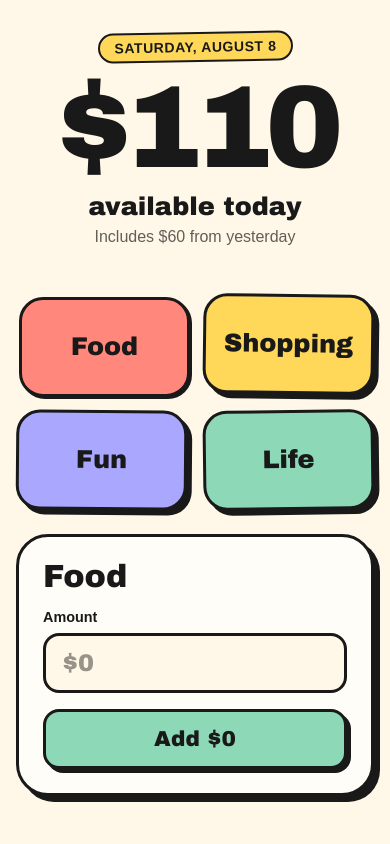
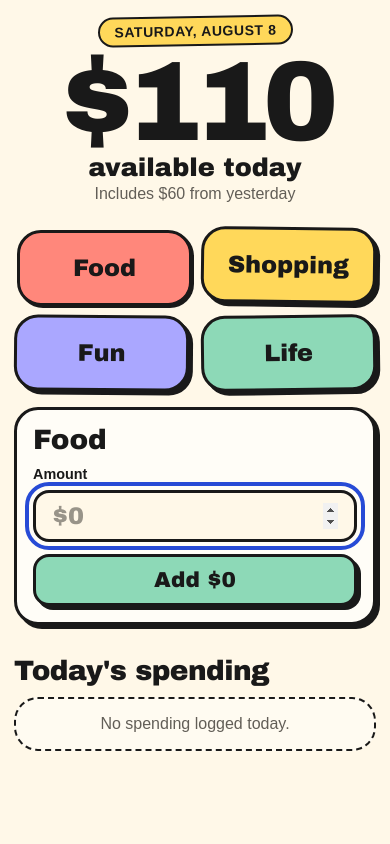
Before and after one commit to sharonmc-cloud/budgeting-app, a React (Vite) app: page / in a window 390 px wide. Both pictures are taken after a click on the button "Food". Shown: the top 844 px of the page. Built offline with nearby package versions, Linux system fonts and the light colour scheme; a web font is replaced by a local one.

Commit message:
Refine mobile Today layout density

```diff
--- a/src/App.css
+++ b/src/App.css
@@ -203,8 +203,8 @@
 }
 
 .transaction-row {
-  display: flex;
-  justify-content: space-between;
+  display: grid;
+  grid-template-columns: minmax(0, 1fr) auto;
   align-items: center;
   gap: var(--space-4);
   margin: 0;
@@ -213,6 +213,82 @@
   border-radius: var(--radius-sm);
   background: var(--color-surface);
   animation: transaction-in 200ms ease-out both;
+}
+
+.transaction-row__details {
+  display: flex;
+  justify-content: space-between;
+  align-items: center;
+  gap: var(--space-3);
+}
+
+.transaction-row__actions {
+  display: flex;
+  gap: var(--space-2);
+}
+
+.transaction-row__actions button {
+  min-height: 2.25rem;
+  padding: 0.25rem 0.65rem;
+  border: 2px solid var(--color-ink);
+  border-radius: 999px;
+  color: var(--color-ink);
+  background: var(--color-background);
+  box-shadow: 2px 2px 0 var(--color-ink);
+  font-family: var(--font-display);
+  font-size: 0.9rem;
+  font-weight: 700;
+  cursor: pointer;
+  transition: box-shadow 120ms ease, transform 120ms ease;
+}
+
+.transaction-row__actions button:hover {
+  box-shadow: 3px 3px 0 var(--color-ink);
+  transform: translate(-1px, -1px);
+}
+
+.transaction-row__actions button:active {
+  box-shadow: none;
+  transform: translate(2px, 2px);
+}
+
+.transaction-row__actions .transaction-row__delete {
+  background: var(--color-coral);
+}
+
+.transaction-row__edit-label {
+  display: flex;
+  align-items: center;
+  gap: var(--space-3);
+  font-weight: 700;
+}
+
+.transaction-row__category {
+  font-size: 0.9rem;
+}
+
+.transaction-row__input-wrap {
+  display: flex;
+  align-items: center;
+  gap: 0.2rem;
+  width: 7rem;
+  padding-inline: 0.6rem;
+  border: 2px solid var(--color-ink);
+  border-radius: var(--radius-sm);
+  background: var(--color-background);
+  font-family: var(--font-display);
+  font-weight: 700;
+}
+
+.transaction-row__input {
+  width: 100%;
+  min-width: 0;
+  min-height: 2.5rem;
+  padding: 0;
+  border: 0;
+  outline: 0;
+  background: transparent;
+  font: inherit;
 }
 
 .transaction-row[data-category='Food'] {
@@ -285,6 +361,99 @@ input:focus-visible {
   }
 }
 
+@media (max-width: 34rem) {
+  .today {
+    padding: var(--space-4) 0.875rem var(--space-6);
+  }
+
+  .balance {
+    margin-top: var(--space-4);
+  }
+
+  .balance__amount {
+    font-size: clamp(6.5rem, 29vw, 7.75rem);
+  }
+
+  .balance__label {
+    margin-top: var(--space-3);
+  }
+
+  .balance__rollover {
+    margin-top: 0.25rem;
+  }
+
+  .categories {
+    gap: var(--space-3);
+    margin-top: var(--space-5);
+  }
+
+  .category-button {
+    min-height: 4.75rem;
+    padding: var(--space-3);
+    box-shadow: 4px 4px 0 var(--color-ink);
+    font-size: 1.5rem;
+  }
+
+  .expense-entry {
+    margin-top: var(--space-4);
+    padding: var(--space-4);
+    border-radius: var(--radius-md);
+    box-shadow: 4px 4px 0 var(--color-ink);
+  }
+
+  .expense-entry__title {
+    margin-bottom: var(--space-3);
+    font-size: 1.75rem;
+  }
+
+  .expense-entry__input,
+  .expense-entry__button {
+    min-height: 3.25rem;
+  }
+
+  .expense-entry__button {
+    margin-top: var(--space-3);
+  }
+
+  .spending {
+    margin-top: var(--space-6);
+  }
+
+  .spending__title {
+    margin-bottom: var(--space-3);
+    font-size: 1.75rem;
+  }
+
+  .spending__empty {
+    padding: var(--space-4);
+  }
+
+  .transaction-list {
+    gap: 0.625rem;
+  }
+
+  .transaction-row {
+    gap: 0.625rem;
+    padding: 0.625rem 0.75rem;
+  }
+
+  .transaction-row--editing {
+    grid-template-columns: 1fr;
+  }
+
+  .transaction-row--editing .transaction-row__actions {
+    justify-content: flex-end;
+  }
+
+  .transaction-row--editing .transaction-row__edit-label {
+    justify-content: space-between;
+  }
+
+  .transaction-row__actions button {
+    min-height: 2.75rem;
+  }
+}
+
 @media (prefers-reduced-motion: reduce) {
   *,
   *::before,
--- a/src/App.tsx
+++ b/src/App.tsx
@@ -1,13 +1,73 @@
-import { useState } from 'react'
+import { useEffect, useRef, useState } from 'react'
 import './App.css'
 import CategoryButton from './components/CategoryButton'
 
+type Transaction = {
+  id: string
+  category: string
+  amount: number
+}
+
+const transactionsStorageKey = 'transactions'
+
+function createTransactionId() {
+  return (
+    globalThis.crypto?.randomUUID?.() ??
+    `${Date.now()}-${Math.random().toString(16).slice(2)}`
+  )
+}
+
+function loadTransactions(): Transaction[] {
+  try {
+    const storedTransactions = JSON.parse(
+      localStorage.getItem(transactionsStorageKey) ?? '[]',
+    )
+
+    if (!Array.isArray(storedTransactions)) return []
+
+    return storedTransactions.flatMap((transaction) => {
+      if (
+        typeof transaction !== 'object' ||
+        transaction === null ||
+        typeof transaction.category !== 'string' ||
+        typeof transaction.amount !== 'number' ||
+        !Number.isFinite(transaction.amount)
+      ) {
+        return []
+      }
+
+      return [
+        {
+          id:
+            typeof transaction.id === 'string' && transaction.id
+              ? transaction.id
+              : createTransactionId(),
+          category: transaction.category,
+          amount: transaction.amount,
+        },
+      ]
+    })
+  } catch {
+    return []
+  }
+}
+
 function App() {
+  const amountInputRef = useRef<HTMLInputElement>(null)
   const [selectedCategory, setSelectedCategory] = useState<string | null>(null)
   const [amount, setAmount] = useState('')
-  const [transactions, setTransactions] = useState<
-    { category: string; amount: number }[]
-  >([])
+  const [transactions, setTransactions] =
+    useState<Transaction[]>(loadTransactions)
+  const [editingId, setEditingId] = useState<string | null>(null)
+  const [editingAmount, setEditingAmount] = useState('')
+
+  useEffect(() => {
+    localStorage.setItem(transactionsStorageKey, JSON.stringify(transactions))
+  }, [transactions])
+
+  useEffect(() => {
+    if (selectedCategory) amountInputRef.current?.focus()
+  }, [selectedCategory])
 
   function addExpense() {
     if (!selectedCategory || !amount) return
@@ -15,6 +75,7 @@ function App() {
     setTransactions([
       ...transactions,
       {
+        id: createTransactionId(),
         category: selectedCategory,
         amount: Number(amount),
       },
@@ -22,6 +83,38 @@ function App() {
 
     setAmount('')
     setSelectedCategory(null)
+  }
+
+  function startEditing(transaction: Transaction) {
+    setEditingId(transaction.id)
+    setEditingAmount(String(transaction.amount))
+  }
+
+  function cancelEditing() {
+    setEditingId(null)
+    setEditingAmount('')
+  }
+
+  function saveTransaction(id: string) {
+    const updatedAmount = Number(editingAmount)
+    if (!editingAmount || !Number.isFinite(updatedAmount) || updatedAmount < 0)
+      return
+
+    setTransactions((currentTransactions) =>
+      currentTransactions.map((transaction) =>
+        transaction.id === id
+          ? { ...transaction, amount: updatedAmount }
+          : transaction,
+      ),
+    )
+    cancelEditing()
+  }
+
+  function deleteTransaction(id: string) {
+    setTransactions((currentTransactions) =>
+      currentTransactions.filter((transaction) => transaction.id !== id),
+    )
+    if (editingId === id) cancelEditing()
   }
 
   const dailyBaseline = 50
@@ -79,9 +172,16 @@ function App() {
             {selectedCategory}
           </h2>
 
+          <form
+            onSubmit={(event) => {
+              event.preventDefault()
+              addExpense()
+            }}
+          >
             <label className="expense-entry__label">
               Amount
               <input
+                ref={amountInputRef}
                 className="expense-entry__input"
                 type="number"
                 inputMode="decimal"
@@ -91,13 +191,10 @@ function App() {
               />
             </label>
 
-          <button
-            className="expense-entry__button"
-            type="button"
-            onClick={addExpense}
-          >
+            <button className="expense-entry__button" type="submit">
               Add ${amount || '0'}
             </button>
+          </form>
         </section>
       )}
 
@@ -109,17 +206,81 @@ function App() {
           <p className="spending__empty">No spending logged today.</p>
         ) : (
           <div className="transaction-list">
-            {transactions.map((transaction, index) => (
-              <p
-                className="transaction-row"
+            {transactions.map((transaction) => (
+              <div
+                className={`transaction-row${
+                  editingId === transaction.id
+                    ? ' transaction-row--editing'
+                    : ''
+                }`}
                 data-category={transaction.category}
-                key={index}
+                key={transaction.id}
               >
+                {editingId === transaction.id ? (
+                  <>
+                    <label className="transaction-row__edit-label">
+                      <span className="transaction-row__category">
+                        {transaction.category} amount
+                      </span>
+                      <span className="transaction-row__input-wrap">
+                        <span aria-hidden="true">$</span>
+                        <input
+                          className="transaction-row__input"
+                          type="number"
+                          min="0"
+                          step="0.01"
+                          inputMode="decimal"
+                          value={editingAmount}
+                          onChange={(event) =>
+                            setEditingAmount(event.target.value)
+                          }
+                          onKeyDown={(event) => {
+                            if (event.key === 'Enter')
+                              saveTransaction(transaction.id)
+                            if (event.key === 'Escape') cancelEditing()
+                          }}
+                          autoFocus
+                        />
+                      </span>
+                    </label>
+                    <div className="transaction-row__actions">
+                      <button
+                        type="button"
+                        onClick={() => saveTransaction(transaction.id)}
+                      >
+                        Save
+                      </button>
+                      <button type="button" onClick={cancelEditing}>
+                        Cancel
+                      </button>
+                    </div>
+                  </>
+                ) : (
+                  <>
+                    <div className="transaction-row__details">
                       <span>{transaction.category}</span>
                       <span className="transaction-row__amount">
                         ${transaction.amount}
                       </span>
-              </p>
+                    </div>
+                    <div className="transaction-row__actions">
+                      <button
+                        type="button"
+                        onClick={() => startEditing(transaction)}
+                      >
+                        Edit
+                      </button>
+                      <button
+                        className="transaction-row__delete"
+                        type="button"
+                        onClick={() => deleteTransaction(transaction.id)}
+                      >
+                        Delete
+                      </button>
+                    </div>
+                  </>
+                )}
+              </div>
             ))}
           </div>
         )}
```
Lines whose indentation alone changed are shown as unchanged.
